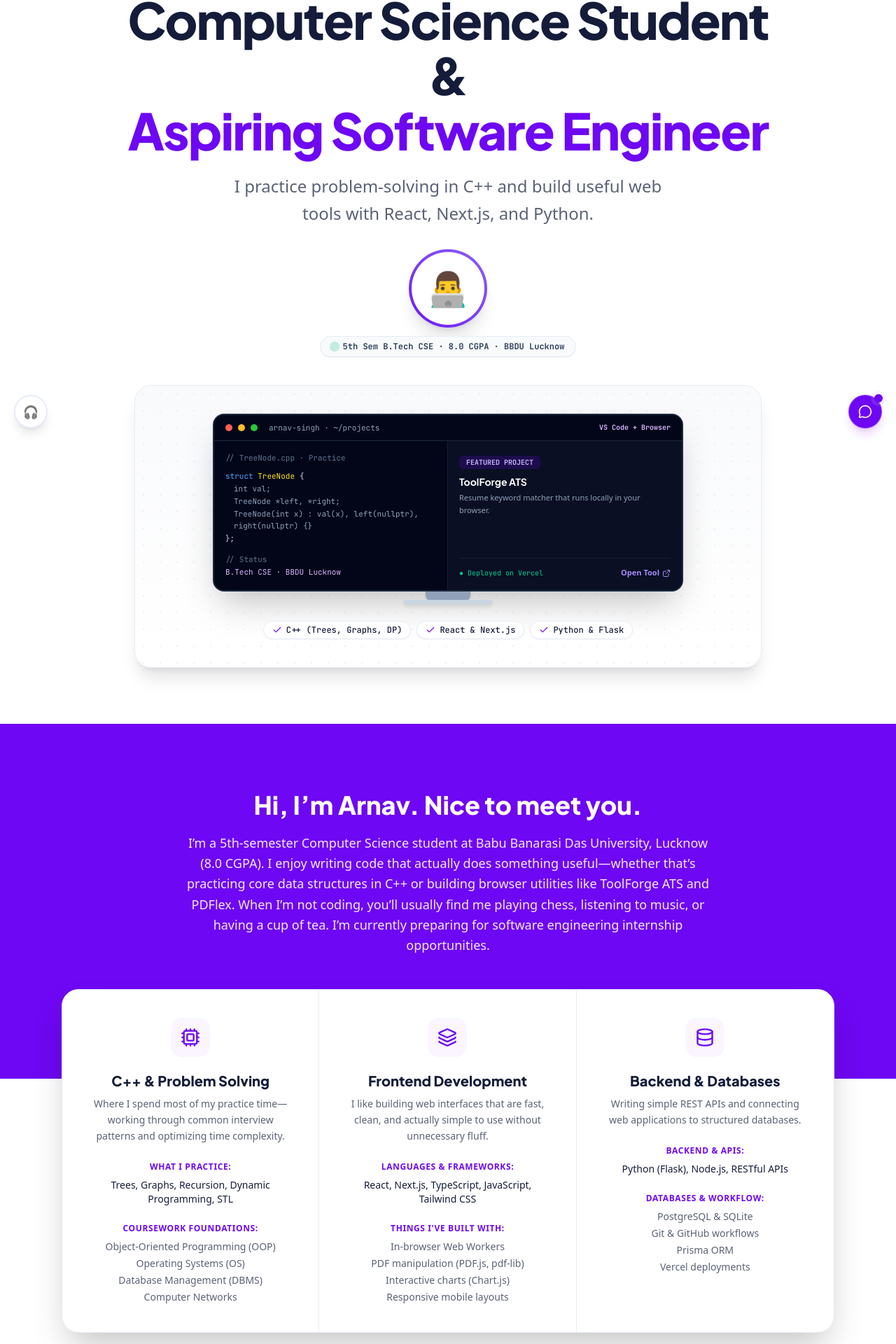
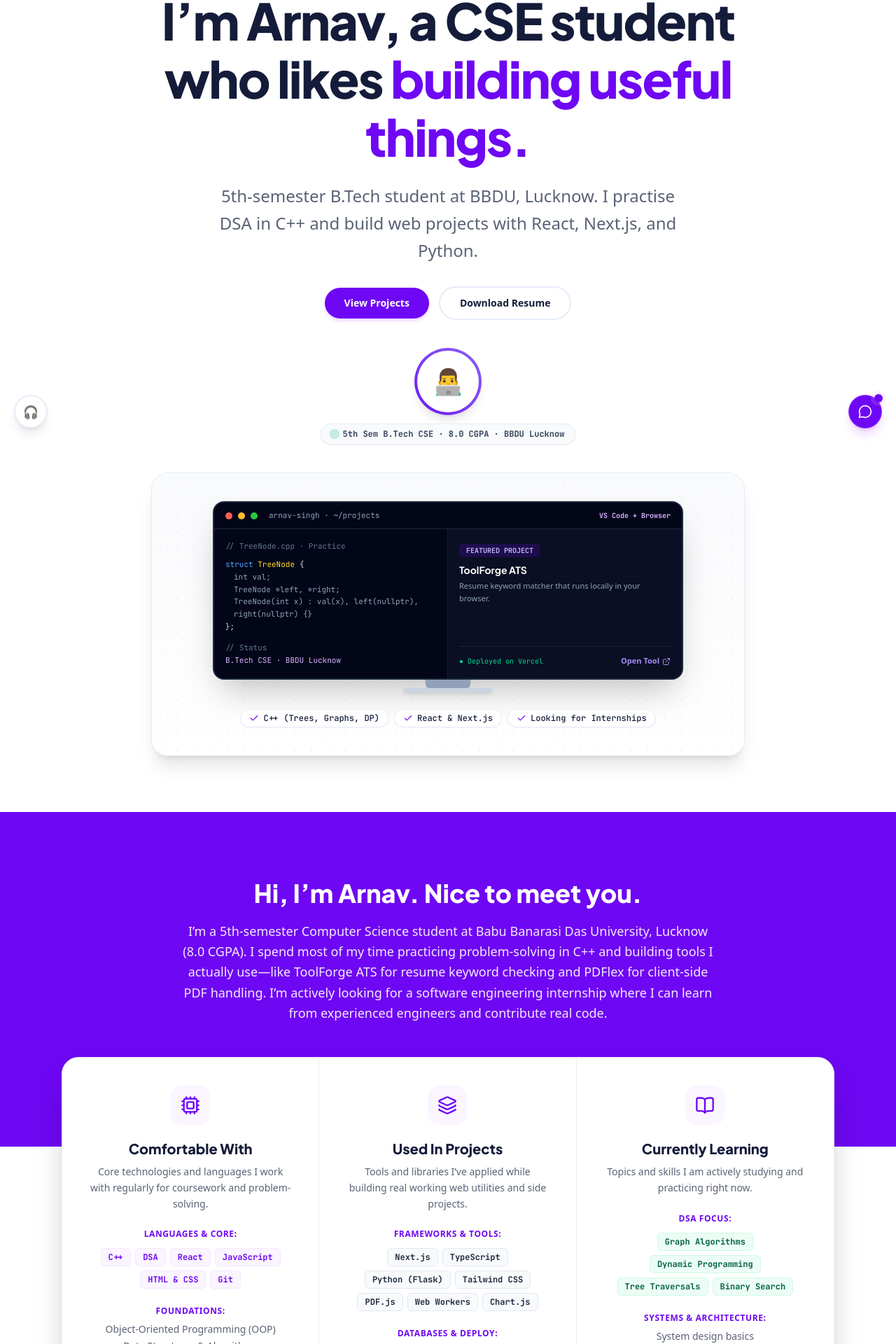
Before and after one commit to Arnav20007/portfolio, a Next.js app: page / in a window 1280 px wide. Shown: the part 168-2088 px from the top of the page at 70% size. Built offline with nearby package versions, Linux system fonts and the light colour scheme.

Commit message:
feat: implement honest student portfolio copy, no percent bars, aligned CTA

```diff
--- a/src/app/page.tsx
+++ b/src/app/page.tsx
@@ -6,8 +6,10 @@ import {
   Mail,
   Layers,
   Cpu,
-  Database,
+  BookOpen,
   Check,
+  Download,
+  ArrowRight,
 } from "lucide-react";
 import { personal } from "@/lib/data";
 
@@ -37,7 +39,7 @@ function LinkedinIcon({ className = "h-5 w-5" }: { className?: string }) {
   );
 }
 
-/* ── Selected Projects Data (Honest, accurate student work) ──────── */
+/* ── Selected Projects Data (Explained in Arnav's real student voice) ── */
 interface SelectedProject {
   id: string;
   name: string;
@@ -57,7 +59,7 @@ const projectsList: SelectedProject[] = [
     badge: "Web Project",
     tagline: "Resume Keyword Matcher & Scanner",
     description:
-      "A client-side tool to check resume text against job description keywords. Everything runs directly in the browser without uploading files to a server.",
+      "Built this so friends could check how well their resumes match job descriptions without paying for subscriptions or uploading personal documents to third-party servers. Everything runs client-side in React.",
     stack: ["React", "TypeScript", "Tailwind CSS", "PDF.js"],
     demo: "https://toolforge-ats.vercel.app",
     source: "https://github.com/Arnav20007/ats",
@@ -69,7 +71,7 @@ const projectsList: SelectedProject[] = [
     badge: "Browser Utility",
     tagline: "Client-Side PDF Merge & Split",
     description:
-      "A lightweight browser utility for combining or separating PDF files. Uses client-side Web Workers so documents stay on your machine.",
+      "I wanted a simple way to merge and split PDFs without uploading them. PDFlex handles that work directly in the browser using PDF.js, pdf-lib, and Web Workers.",
     stack: ["React", "Web Workers", "pdf-lib", "PDF.js"],
     demo: "https://pd-flex.vercel.app",
     source: "https://github.com/Arnav20007/pdflex",
@@ -81,7 +83,7 @@ const projectsList: SelectedProject[] = [
     badge: "Web App",
     tagline: "SIP & Loan EMI Calculator",
     description:
-      "A practical calculator for estimating monthly SIP returns and loan EMIs, with clear visual charts to see how compound interest adds up over time.",
+      "Built to bring common money calculations together. Uses Chart.js and Next.js to visualize SIP compounding returns and loan EMI payments clearly.",
     stack: ["Next.js", "TypeScript", "Tailwind CSS", "Chart.js"],
     demo: "https://financecalc0.vercel.app",
     source: "https://github.com/Arnav20007/financecalc",
@@ -93,7 +95,7 @@ const projectsList: SelectedProject[] = [
     badge: "Hackathon Project",
     tagline: "Journaling App with API Reflections",
     description:
-      "A hackathon project exploring Python and Flask. Users can log daily thoughts and receive brief automated reflections to track their mood.",
+      "A hackathon project exploring Python and Flask. Users can jot down daily journal entries and get brief reflective prompts via an API.",
     stack: ["Next.js", "Python", "Flask", "OpenAI API"],
     source: "https://github.com/Arnav20007/moodmate",
     color: "#E11D48",
@@ -104,7 +106,7 @@ const projectsList: SelectedProject[] = [
     badge: "Side Project",
     tagline: "Task Tracker with XP Progression",
     description:
-      "A personal productivity experiment that applies small XP increments and levels to daily coding habits and study tasks.",
+      "A habit and task tracker that adds small RPG-style XP and levels to daily developer routines to make daily progress more motivating.",
     stack: ["Next.js", "TypeScript", "Prisma", "PostgreSQL"],
     source: "https://github.com/Arnav20007/ascend",
     color: "#D97706",
@@ -115,14 +117,14 @@ const projectsList: SelectedProject[] = [
     badge: "Problem Solving",
     tagline: "Data Structures & Algorithms Repository",
     description:
-      "My regular practice repository implementing trees, graphs, heaps, dynamic programming, and common interview questions in C++.",
+      "Where I practice coding every day in C++. Covers trees, graphs, dynamic programming, and common interview problem patterns.",
     stack: ["C++17", "STL", "Algorithms", "Data Structures"],
     source: "https://github.com/Arnav20007/cpp-practice",
     color: "#4F46E5",
   },
 ];
 
-/* ── Hero Desk Illustration (Clean, honest student workspace) ───── */
+/* ── Hero Desk Illustration ─────────────────────────────────────── */
 function HeroIllustration() {
   return (
     <div className="w-full max-w-4xl mx-auto mt-10 mb-0 select-none">
@@ -212,7 +214,7 @@ function HeroIllustration() {
               <Check className="w-3.5 h-3.5 text-[#6E07F3]" /> React &amp; Next.js
             </span>
             <span className="inline-flex items-center gap-1.5 px-3 py-1 rounded-full bg-white border border-[#E6ECF8] text-xs font-mono font-medium text-[#141C3A] shadow-xs">
-              <Check className="w-3.5 h-3.5 text-[#6E07F3]" /> Python &amp; Flask
+              <Check className="w-3.5 h-3.5 text-[#6E07F3]" /> Looking for Internships
             </span>
           </div>
         </div>
@@ -273,21 +275,46 @@ export default function Home() {
     <div className="min-h-screen bg-white text-[#141C3A] font-sans selection:bg-[#EBD8FF] selection:text-[#5600C7]">
       <Navbar />
 
-      {/* ── 1. HERO SECTION ── */}
-      <section className="pt-16 pb-20 px-6 text-center max-w-5xl mx-auto">
-        <h1 className="font-display font-black text-4xl sm:text-6xl lg:text-7xl text-[#141C3A] tracking-tight leading-[1.1] mb-5">
-          Computer Science Student &amp; <br />
-          <span className="text-[#6E07F3]">Aspiring Software Engineer</span>
+      {/* ── 1. HERO SECTION (Simple, Personal & Grounded) ── */}
+      <section className="pt-16 pb-20 px-6 text-center max-w-4xl mx-auto">
+        <h1 className="font-display font-black text-4xl sm:text-6xl lg:text-7xl text-[#141C3A] tracking-tight leading-[1.15] mb-6">
+          I’m Arnav, a CSE student who likes <span className="text-[#6E07F3]">building useful things.</span>
         </h1>
 
         <p className="text-lg sm:text-2xl text-[#5A6275] max-w-2xl mx-auto font-normal leading-relaxed mb-8">
-          I practice problem-solving in C++ and build useful web tools with React, Next.js, and Python.
+          5th-semester B.Tech student at BBDU, Lucknow. I practise DSA in C++ and build web projects with React, Next.js, and Python.
         </p>
+
+        {/* Action Buttons right in Hero */}
+        <div className="flex flex-wrap items-center justify-center gap-3.5 mb-10">
+          <a
+            href="#projects"
+            className="px-7 py-3 rounded-full bg-[#6E07F3] text-white font-bold text-sm hover:bg-[#5600c7] transition-all shadow-md shadow-purple-500/20"
+          >
+            View Projects
+          </a>
+          <a
+            href={resumeHref}
+            target="_blank"
+            rel="noopener noreferrer"
+            className="px-7 py-3 rounded-full border-2 border-[#E6ECF8] bg-white text-[#141C3A] font-bold text-sm hover:border-[#6E07F3] hover:text-[#6E07F3] transition-all"
+          >
+            Download Resume
+          </a>
+          {email && (
+            <a
+              href={`mailto:${email}`}
+              className="px-7 py-3 rounded-full bg-slate-100 text-[#141C3A] font-bold text-sm hover:bg-slate-200 transition-all"
+            >
+              Contact Me
+            </a>
+          )}
+        </div>
 
         {/* Friendly Student Avatar with Academic Pill */}
         <div className="flex flex-col items-center justify-center gap-3 mb-4">
-          <div className="w-28 h-28 rounded-full bg-gradient-to-tr from-[#6E07F3] to-[#8B5CF6] p-1 shadow-xl">
-            <div className="w-full h-full rounded-full bg-white flex items-center justify-center text-5xl">
+          <div className="w-24 h-24 rounded-full bg-gradient-to-tr from-[#6E07F3] to-[#8B5CF6] p-1 shadow-lg">
+            <div className="w-full h-full rounded-full bg-white flex items-center justify-center text-4xl">
               👨‍💻
             </div>
           </div>
@@ -303,109 +330,118 @@ export default function Home() {
         <HeroIllustration />
       </section>
 
-      {/* ── 2. INTRO SECTION (Honest, warm student voice) ── */}
+      {/* ── 2. INTRO SECTION (Honest student story) ── */}
       <section className="bg-[#6E07F3] text-white pt-24 pb-44 px-6 text-center">
         <div className="max-w-3xl mx-auto">
           <h2 className="font-display font-extrabold text-3xl sm:text-4xl mb-5">
             Hi, I’m Arnav. Nice to meet you.
           </h2>
           <p className="text-base sm:text-lg text-purple-100 font-normal leading-relaxed">
-            I’m a 5th-semester Computer Science student at Babu Banarasi Das University, Lucknow (8.0 CGPA). I enjoy writing code that actually does something useful—whether that’s practicing core data structures in C++ or building browser utilities like ToolForge ATS and PDFlex. When I’m not coding, you’ll usually find me playing chess, listening to music, or having a cup of tea. I’m currently preparing for software engineering internship opportunities.
+            I’m a 5th-semester Computer Science student at Babu Banarasi Das University, Lucknow (8.0 CGPA). I spend most of my time practicing problem-solving in C++ and building tools I actually use—like ToolForge ATS for resume keyword checking and PDFlex for client-side PDF handling. I’m actively looking for a software engineering internship where I can learn from experienced engineers and contribute real code.
           </p>
         </div>
       </section>
 
-      {/* ── 3. OVERLAPPING 3-COLUMN SKILLS BOX (Grounded student reality) ── */}
+      {/* ── 3. OVERLAPPING 3-COLUMN SKILLS BOX (Honest Categories: No Percent Bars!) ── */}
       <section className="px-6 -mt-32 relative z-10 max-w-6xl mx-auto">
         <div className="bg-white rounded-3xl border border-[#E6ECF8] shadow-2xl grid grid-cols-1 md:grid-cols-3 divide-y md:divide-y-0 md:divide-x divide-[#E6ECF8] text-center">
 
-          {/* Column 1: C++ & Problem Solving */}
+          {/* Column 1: Comfortable with */}
           <div className="p-8 sm:p-10 flex flex-col items-center">
             <div className="w-14 h-14 rounded-2xl bg-purple-50 text-[#6E07F3] flex items-center justify-center mb-5">
               <Cpu className="w-7 h-7" />
             </div>
             <h3 className="font-display font-extrabold text-xl text-[#141C3A] mb-2">
-              C++ &amp; Problem Solving
+              Comfortable With
             </h3>
             <p className="text-sm text-[#5A6275] leading-relaxed mb-6">
-              Where I spend most of my practice time—working through common interview patterns and optimizing time complexity.
+              Core technologies and languages I work with regularly for coursework and problem-solving.
             </p>
 
-            <h4 className="font-bold text-xs text-[#6E07F3] uppercase tracking-wider mb-2">
-              What I Practice:
+            <h4 className="font-bold text-xs text-[#6E07F3] uppercase tracking-wider mb-3">
+              Languages &amp; Core:
             </h4>
-            <p className="text-sm text-[#141C3A] mb-6 font-medium">
-              Trees, Graphs, Recursion, Dynamic Programming, STL
-            </p>
+            <div className="flex flex-wrap justify-center gap-1.5 mb-6">
+              {["C++", "DSA", "React", "JavaScript", "HTML & CSS", "Git"].map((t) => (
+                <span key={t} className="px-2.5 py-1 rounded-md bg-purple-50 text-[#6E07F3] font-mono text-xs font-semibold border border-purple-100">
+                  {t}
+                </span>
+              ))}
+            </div>
 
             <h4 className="font-bold text-xs text-[#6E07F3] uppercase tracking-wider mb-2">
-              Coursework Foundations:
+              Foundations:
             </h4>
             <ul className="text-sm text-[#5A6275] space-y-1 font-medium">
               <li>Object-Oriented Programming (OOP)</li>
-              <li>Operating Systems (OS)</li>
-              <li>Database Management (DBMS)</li>
-              <li>Computer Networks</li>
+              <li>Data Structures &amp; Algorithms</li>
+              <li>Operating Systems concepts</li>
             </ul>
           </div>
 
-          {/* Column 2: Frontend & Web */}
+          {/* Column 2: Used in projects */}
           <div className="p-8 sm:p-10 flex flex-col items-center">
             <div className="w-14 h-14 rounded-2xl bg-purple-50 text-[#6E07F3] flex items-center justify-center mb-5">
               <Layers className="w-7 h-7" />
             </div>
             <h3 className="font-display font-extrabold text-xl text-[#141C3A] mb-2">
-              Frontend Development
+              Used In Projects
             </h3>
             <p className="text-sm text-[#5A6275] leading-relaxed mb-6">
-              I like building web interfaces that are fast, clean, and actually simple to use without unnecessary fluff.
+              Tools and libraries I’ve applied while building real working web utilities and side projects.
             </p>
 
-            <h4 className="font-bold text-xs text-[#6E07F3] uppercase tracking-wider mb-2">
-              Languages &amp; Frameworks:
+            <h4 className="font-bold text-xs text-[#6E07F3] uppercase tracking-wider mb-3">
+              Frameworks &amp; Tools:
             </h4>
-            <p className="text-sm text-[#141C3A] mb-6 font-medium">
-              React, Next.js, TypeScript, JavaScript, Tailwind CSS
-            </p>
+            <div className="flex flex-wrap justify-center gap-1.5 mb-6">
+              {["Next.js", "TypeScript", "Python (Flask)", "Tailwind CSS", "PDF.js", "Web Workers", "Chart.js"].map((t) => (
+                <span key={t} className="px-2.5 py-1 rounded-md bg-slate-50 text-slate-800 font-mono text-xs font-semibold border border-slate-200">
+                  {t}
+                </span>
+              ))}
+            </div>
 
             <h4 className="font-bold text-xs text-[#6E07F3] uppercase tracking-wider mb-2">
-              Things I&apos;ve Built With:
+              Databases &amp; Deploy:
             </h4>
             <ul className="text-sm text-[#5A6275] space-y-1 font-medium">
-              <li>In-browser Web Workers</li>
-              <li>PDF manipulation (PDF.js, pdf-lib)</li>
-              <li>Interactive charts (Chart.js)</li>
-              <li>Responsive mobile layouts</li>
+              <li>PostgreSQL &amp; SQLite</li>
+              <li>Prisma ORM</li>
+              <li>Vercel deployments</li>
             </ul>
           </div>
 
-          {/* Column 3: Backend & Tools */}
+          {/* Column 3: Currently learning */}
           <div className="p-8 sm:p-10 flex flex-col items-center">
             <div className="w-14 h-14 rounded-2xl bg-purple-50 text-[#6E07F3] flex items-center justify-center mb-5">
-              <Database className="w-7 h-7" />
+              <BookOpen className="w-7 h-7" />
             </div>
             <h3 className="font-display font-extrabold text-xl text-[#141C3A] mb-2">
-              Backend &amp; Databases
+              Currently Learning
             </h3>
             <p className="text-sm text-[#5A6275] leading-relaxed mb-6">
-              Writing simple REST APIs and connecting web applications to structured databases.
+              Topics and skills I am actively studying and practicing right now.
             </p>
 
-            <h4 className="font-bold text-xs text-[#6E07F3] uppercase tracking-wider mb-2">
-              Backend &amp; APIs:
+            <h4 className="font-bold text-xs text-[#6E07F3] uppercase tracking-wider mb-3">
+              DSA Focus:
             </h4>
-            <p className="text-sm text-[#141C3A] mb-6 font-medium">
-              Python (Flask), Node.js, RESTful APIs
-            </p>
+            <div className="flex flex-wrap justify-center gap-1.5 mb-6">
+              {["Graph Algorithms", "Dynamic Programming", "Tree Traversals", "Binary Search"].map((t) => (
+                <span key={t} className="px-2.5 py-1 rounded-md bg-emerald-50 text-emerald-800 font-mono text-xs font-semibold border border-emerald-100">
+                  {t}
+                </span>
+              ))}
+            </div>
 
             <h4 className="font-bold text-xs text-[#6E07F3] uppercase tracking-wider mb-2">
-              Databases &amp; Workflow:
+              Systems &amp; Architecture:
             </h4>
             <ul className="text-sm text-[#5A6275] space-y-1 font-medium">
-              <li>PostgreSQL &amp; SQLite</li>
-              <li>Git &amp; GitHub workflows</li>
-              <li>Prisma ORM</li>
-              <li>Vercel deployments</li>
+              <li>System design basics</li>
+              <li>DBMS indexing &amp; normalization</li>
+              <li>Clean REST API patterns</li>
             </ul>
           </div>
 
@@ -490,33 +526,38 @@ export default function Home() {
         </div>
       </section>
 
-      {/* ── 5. BOTTOM CALLOUT BOX ── */}
+      {/* ── 5. GOAL-ALIGNED CALLOUT BOX (Looking for Internship) ── */}
       <section className="px-6 pb-20 max-w-5xl mx-auto">
         <div className="bg-[#141C3A] text-white rounded-3xl p-8 sm:p-12 shadow-2xl flex flex-col md:flex-row items-center justify-between gap-8 text-center md:text-left">
           <div className="max-w-xl">
+            <span className="inline-block px-3 py-1 rounded-full bg-emerald-500/20 text-emerald-400 font-mono text-xs font-bold uppercase tracking-wider mb-3">
+              ● AVAILABLE FOR INTERNSHIPS
+            </span>
             <h2 className="font-display font-extrabold text-2xl sm:text-3xl text-white mb-2">
-              Interested in working together?
+              Looking for a software engineering internship.
             </h2>
             <p className="text-slate-300 text-sm sm:text-base leading-relaxed">
-              I’m currently seeking software engineering internships and junior developer opportunities. If you have an opening or a project idea, I’d love to connect.
+              I’m available for software engineering internship opportunities. If you have an opening, or want to review my code and problem-solving, I’d love to connect.
             </p>
           </div>
 
           <div className="flex flex-col sm:flex-row items-center gap-3 shrink-0">
             {email ? (
               <a
-                href={`mailto:${email}?subject=Internship or Project Opportunity`}
+                href={`mailto:${email}?subject=Software Engineering Internship`}
                 className="px-8 py-3.5 rounded-full bg-[#5BE9B9] hover:bg-[#48d8a7] text-[#141C3A] font-bold text-sm shadow-lg hover:scale-105 transition-all"
               >
-                Send an email
+                Contact Me
               </a>
             ) : (
-              <Link
-                href="/collaborate"
+              <a
+                href={resumeHref}
+                target="_blank"
+                rel="noopener noreferrer"
                 className="px-8 py-3.5 rounded-full bg-[#5BE9B9] hover:bg-[#48d8a7] text-[#141C3A] font-bold text-sm shadow-lg hover:scale-105 transition-all"
               >
-                Get in touch
-              </Link>
+                Download Resume
+              </a>
             )}
           </div>
         </div>
```
